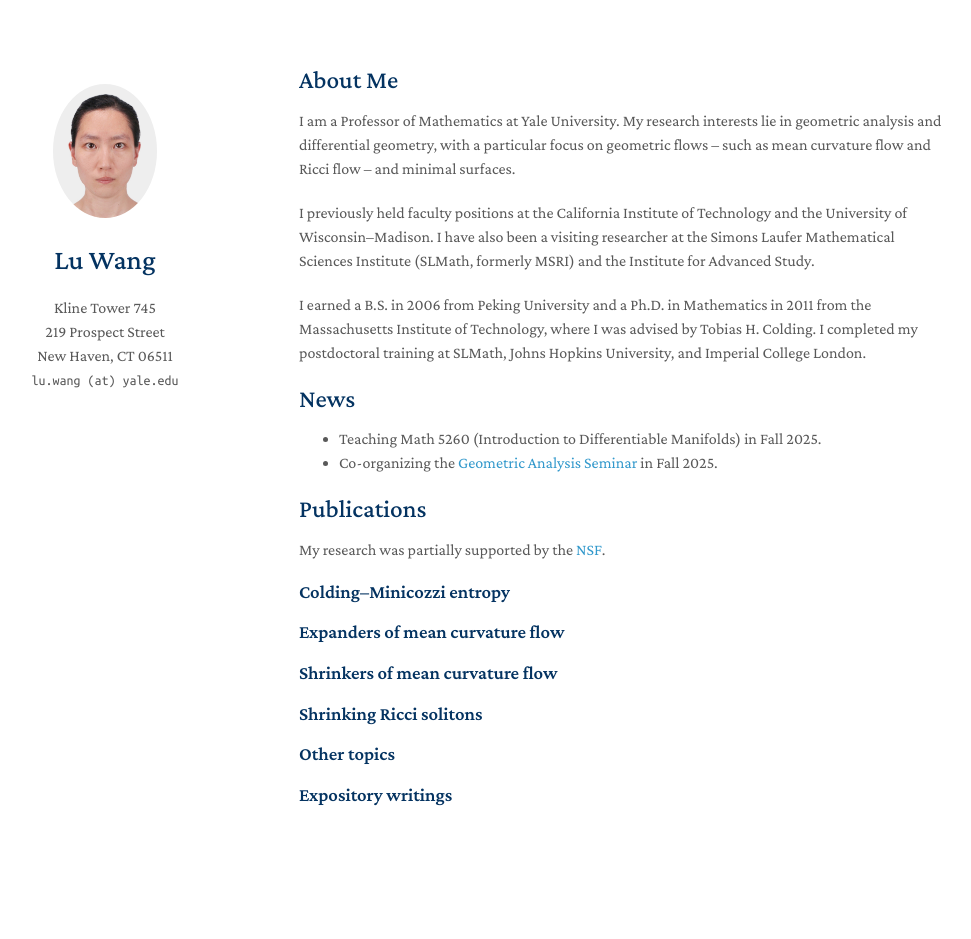
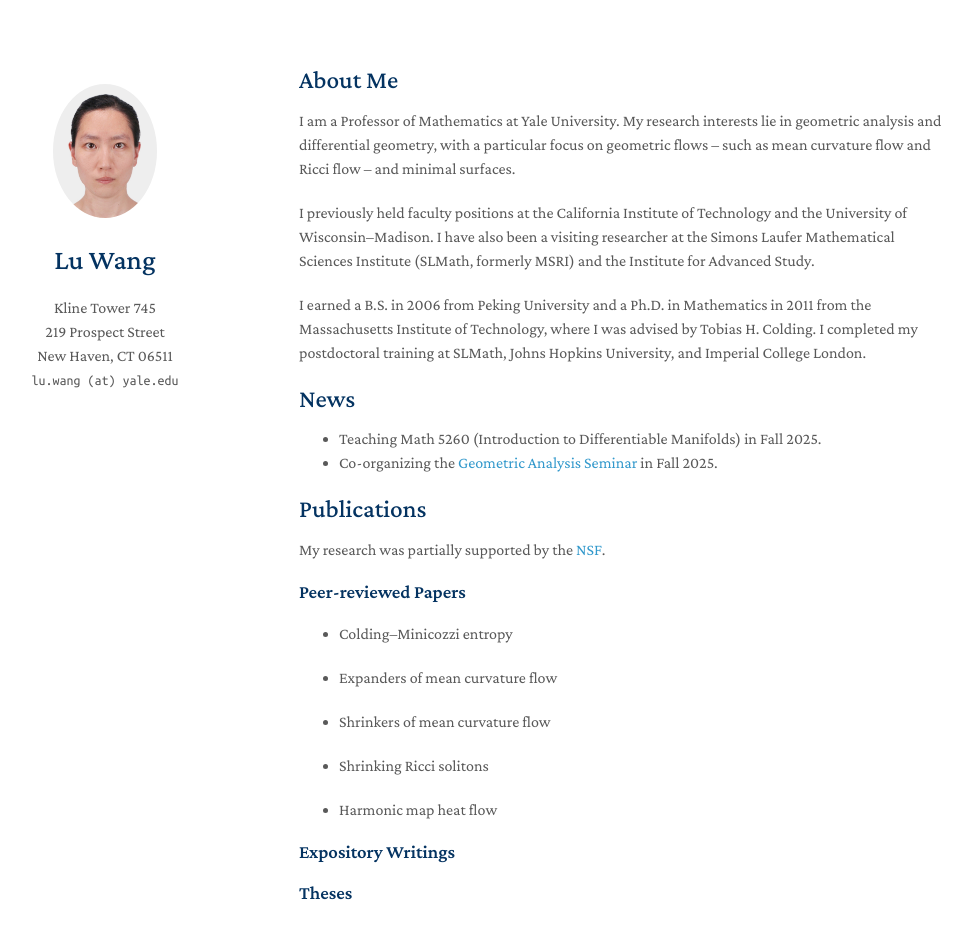
Before and after one commit to drwanglu/drwanglu.github.io, a Jekyll site: the page built from index.md, in a window 1280 px wide and 998 px high. Shown: the top 939 px of the window, without its empty margins (171-1142 px from the left). Built offline with Jekyll 4.4.1, drawn with Linux system fonts in a browser that asks for light colours; a style sheet for code colours, icons or effects is not loaded; our own code applies the rules of GitHub Pages for plain Markdown files.

Commit message:
Update index.md

```diff
--- a/index.md
+++ b/index.md
@@ -22,14 +22,18 @@ I completed my postdoctoral training at SLMath, Johns Hopkins University, and Im
 
 My research was partially supported by the [NSF](https://www.nsf.gov).
 
-### Colding--Minicozzi entropy
+### Peer-reviewed Papers
 
-### Expanders of mean curvature flow
+- Colding--Minicozzi entropy
 
-### Shrinkers of mean curvature flow
+- Expanders of mean curvature flow
 
-### Shrinking Ricci solitons
+- Shrinkers of mean curvature flow
 
-### Other topics
+- Shrinking Ricci solitons
 
-### Expository writings
+- Harmonic map heat flow
+
+### Expository Writings
+
+### Theses
```
